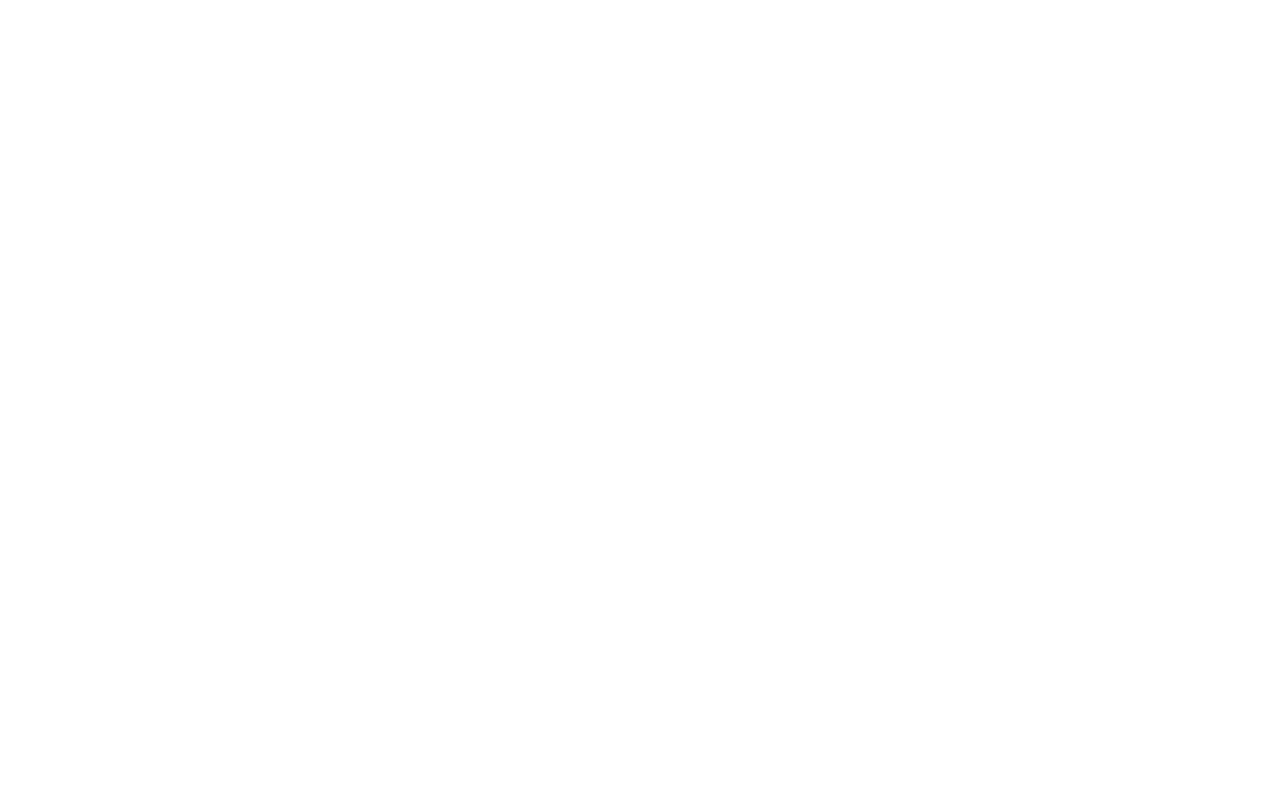
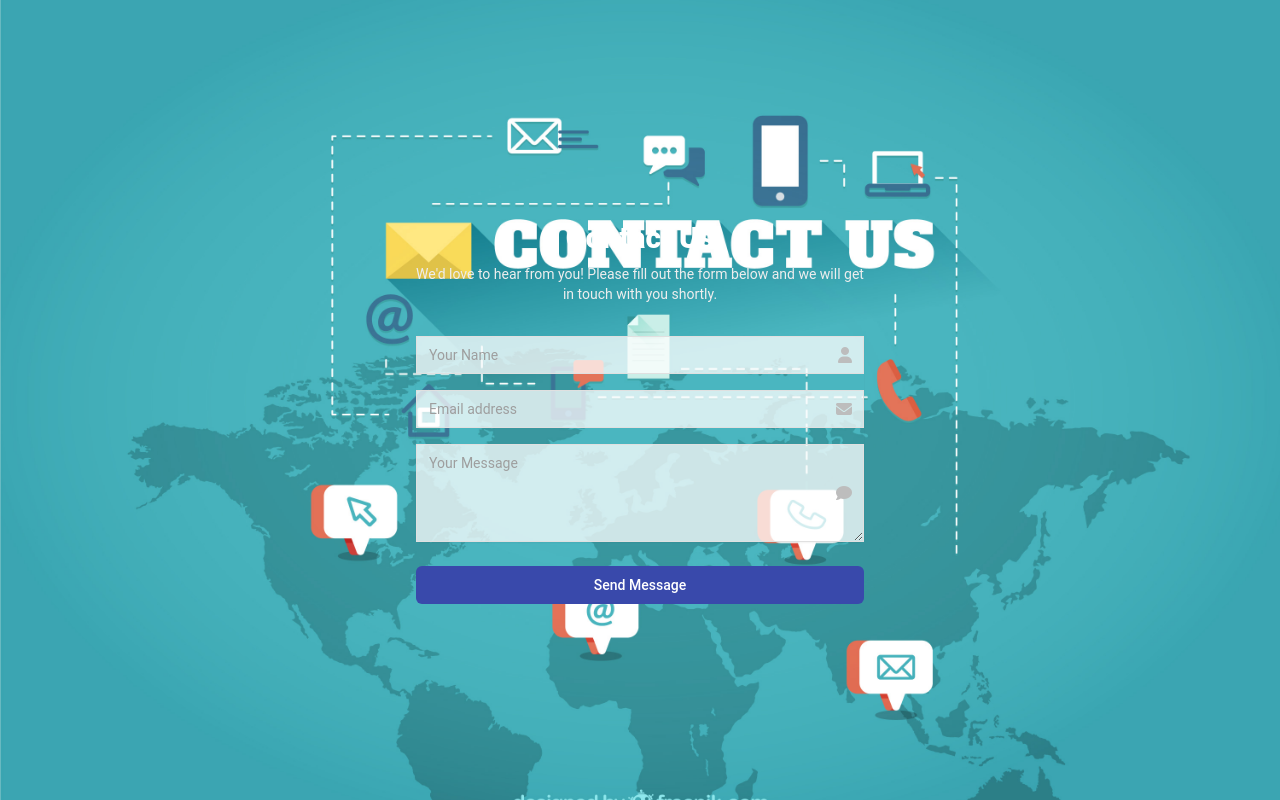
Before and after one commit to kumar1397/College-Mart, a React (Create React App) app: page /contactus in a window 1280 px wide. Before the commit this address had no page. Built offline with nearby package versions, Linux system fonts and the light colour scheme; a web font is replaced by a local one.

Commit message:
added the contact us page

```diff
--- a/src/App.js
+++ b/src/App.js
@@ -1,11 +1,13 @@
 import Auth from './components/Auth'
 import Hero from './components/hero/Hero'
 import Home02 from './components/new-home-page/parent';
+import Contact from './components/contact-us/contact.jsx'
 
 
 import { Route, Routes,BrowserRouter as Router } from 'react-router-dom';
 import ProductFormCard from './components/product/newProduct';
 import Profile from './components/profile/profile'
+// import ContactUs from './components/contact-us/contact.jsx';
 function App() {
   return (
     <div>
@@ -14,6 +16,7 @@
           <Route exact path="/" element={<Hero />} />
           <Route path="/auth" element={<Auth/>} />
           <Route path="/home" element={<Home02/>} />
+          <Route path="/contactus" element={<Contact/>} />
           <Route path="/home/profile" element={<Profile/>} />
           <Route path="/home/form" element={<ProductFormCard/>} />
         </Routes>
--- /dev/null
+++ b/src/components/contact-us/contact.jsx
@@ -0,0 +1,80 @@
+import React from 'react';
+import backgroundImage from './contact.jpg';
+import '@fortawesome/fontawesome-free/css/all.min.css';
+
+const ContactUs = () => {
+    return (
+      <div
+        className="min-h-screen bg-cover bg-center flex items-center justify-center py-12 px-4 sm:px-6 lg:px-8"
+        style={{ backgroundImage: `url(${backgroundImage})` }}
+      >
+        <div className="max-w-lg w-full p-8 space-y-8">
+          <div>
+            <h2 className="mt-6 text-center text-3xl font-extrabold text-white">
+              Contact Us
+            </h2>
+            <p className="mt-2 text-center text-sm text-gray-200">
+              We'd love to hear from you! Please fill out the form below and we will get in touch with you shortly.
+            </p>
+          </div>
+          <form className="mt-8 space-y-6">
+            <div className="rounded-md shadow-sm space-y-4">
+              <div className="relative">
+                <label htmlFor="name" className="sr-only">Name</label>
+                <input
+                  id="name"
+                  name="name"
+                  type="text"
+                  required
+                  className="appearance-none rounded-none relative block w-full px-3 py-2 border border-gray-300 placeholder-gray-500 text-gray-900 focus:outline-none focus:ring-indigo-500 focus:border-indigo-500 focus:z-10 sm:text-sm bg-white bg-opacity-75"
+                  placeholder="Your Name"
+                />
+                <div className="absolute inset-y-0 right-0 pr-3 flex items-center pointer-events-none">
+                  <i className="fas fa-user text-gray-400"></i>
+                </div>
+              </div>
+              <div className="relative">
+                <label htmlFor="email" className="sr-only">Email address</label>
+                <input
+                  id="email"
+                  name="email"
+                  type="email"
+                  required
+                  className="appearance-none rounded-none relative block w-full px-3 py-2 border border-gray-300 placeholder-gray-500 text-gray-900 focus:outline-none focus:ring-indigo-500 focus:border-indigo-500 focus:z-10 sm:text-sm bg-white bg-opacity-75"
+                  placeholder="Email address"
+                />
+                <div className="absolute inset-y-0 right-0 pr-3 flex items-center pointer-events-none">
+                  <i className="fas fa-envelope text-gray-400"></i>
+                </div>
+              </div>
+              <div className="relative">
+                <label htmlFor="message" className="sr-only">Message</label>
+                <textarea
+                  id="message"
+                  name="message"
+                  required
+                  rows="4"
+                  className="appearance-none rounded-none relative block w-full px-3 py-2 border border-gray-300 placeholder-gray-500 text-gray-900 focus:outline-none focus:ring-indigo-500 focus:border-indigo-500 focus:z-10 sm:text-sm bg-white bg-opacity-75"
+                  placeholder="Your Message"
+                />
+                <div className="absolute inset-y-0 right-0 pr-3 flex items-center pointer-events-none">
+                  <i className="fas fa-comment text-gray-400"></i>
+                </div>
+              </div>
+            </div>
+
+            <div>
+              <button
+                type="submit"
+                className="group relative w-full flex justify-center py-2 px-4 border border-transparent text-sm font-medium rounded-md text-white bg-indigo-600 hover:bg-indigo-700 focus:outline-none focus:ring-2 focus:ring-offset-2 focus:ring-indigo-500"
+              >
+                Send Message
+              </button>
+            </div>
+          </form>
+        </div>
+      </div>
+    );
+  };
+
+  export default ContactUs;
```
Also changed, not shown: src/components/contact-us/contact.jpg (added), 1 other file (tests, documents, lock files or other folders).
